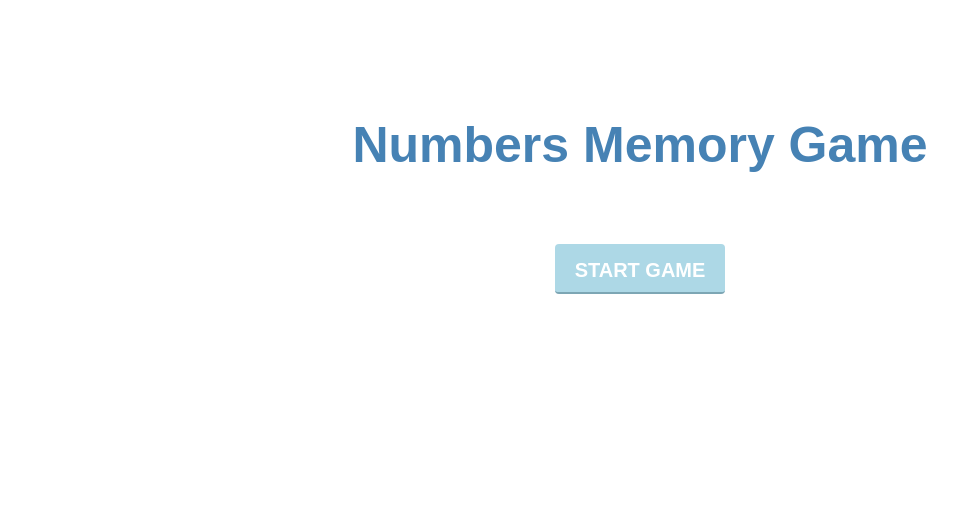
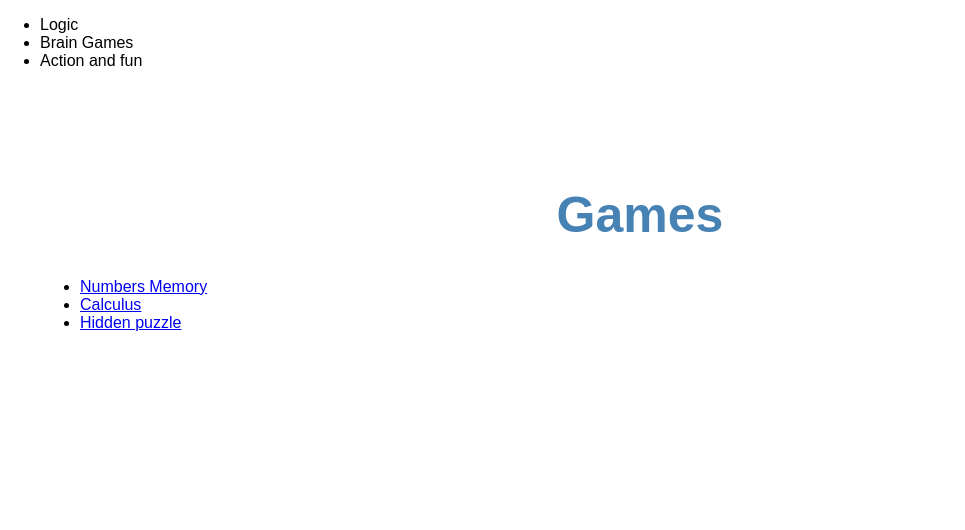
Before and after one commit to luisrita/games, a Rails app: page / in a window 1280 px wide. Shown: the top 530 px of the page, without its empty margins (0-965 px from the left). Run offline with Rails 7, Linux system fonts and the light colour scheme; style sheets or scripts are compiled from the project's sources; some libraries are stand-ins or nearby versions.

Commit message:
games pages setup

```diff
--- a/app/views/games/index.html.erb
+++ b/app/views/games/index.html.erb
@@ -1,15 +1,8 @@
-<ul class="navbar">
-</ul>
 <div class="container">
-  <h1>Numbers Memory Game</h1>
-  <div class="game-wrapper">
-    <a href="#" class="js-start btn">Start Game</a>
-    <div class="numbers-container">
-      <p class="numbers">989849286</p>
-      <form>
-        <input type="text" name="player-number"  autofocus>
-        <input type="submit" value="Submeter" class="btn">
-      </form>
-    </div>
-  </div>
+  <h1>Games</h1>
+  <ul>
+    <li><%= link_to 'Numbers Memory', memory_path %></li>
+    <li><%= link_to 'Calculus', calc_path %></li>
+    <li><%= link_to 'Hidden puzzle', puzzle_path %></li>
+  </ul>
 </div>
--- a/app/views/layouts/application.html.erb
+++ b/app/views/layouts/application.html.erb
@@ -7,8 +7,8 @@
   <%= csrf_meta_tags %>
 </head>
 <body>
-
-<%= yield %>
+  <%= render 'shared/navbar' %>
+  <%= yield %>
 
 </body>
 </html>
--- a/config/routes.rb
+++ b/config/routes.rb
@@ -2,8 +2,14 @@ Rails.application.routes.draw do
   # The priority is based upon order of creation: first created -> highest priority.
   # See how all your routes lay out with "rake routes".
 
+  resources :games
   # You can have the root of your site routed with "root"
   root 'games#index'
+
+  #match '/memory', :controller => 'games', :action => 'memory', :via => [:get]
+  get '/memory', to: 'games#memory'
+  get '/calc', to: 'games#calc'
+  get '/puzzle', to: 'games#puzzle'
 
   # Example of regular route:
   #   get 'products/:id' => 'catalog#view'
```
Also changed, not shown: app/views/games/memory.html.erb (added, +15 -0 lines), app/views/games/calc.html.erb (added), app/views/games/puzzle.html.erb (added).
